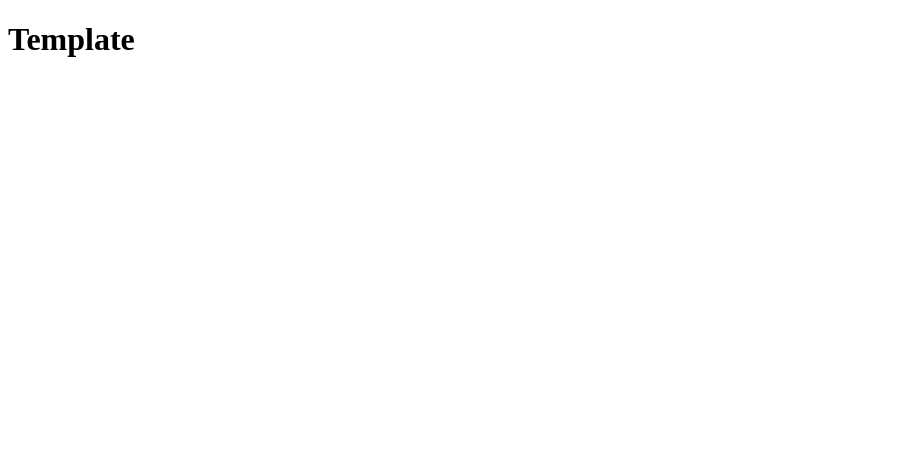
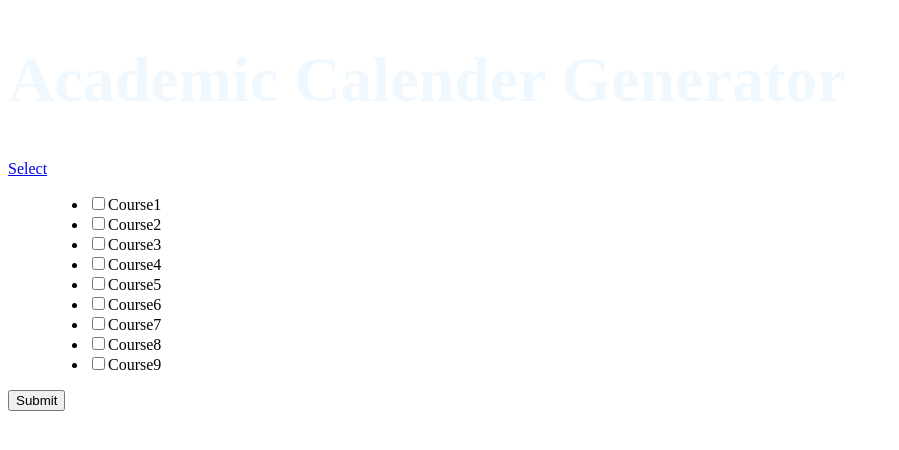
Before and after one commit to agaSiddhi/Time-Table-Generator, a Flask app: page / in a window 1280 px wide. Before the commit the part shown is almost empty. Shown: the top 450 px of the page, without its empty margins (0-899 px from the left). Run offline with Flask 2, Linux system fonts and the light colour scheme; some libraries are stand-ins or nearby versions.

Commit message:
index.html modified

```diff
--- a/templates/index.html
+++ b/templates/index.html
@@ -1,12 +1,42 @@
 <!DOCTYPE html>
-<html lang="en">
+<html lang="en" >
 <head>
-    <meta charset="UTF-8">
-    <meta http-equiv="X-UA-Compatible" content="IE=edge">
-    <meta name="viewport" content="width=device-width, initial-scale=1.0">
-    <title>Time Table Generator</title>
+  <meta charset="UTF-8">
+  <title>Academic Calender</title>
+  <link rel="stylesheet" href="style.css">
 </head>
 <body>
-    <h1>Template</h1>
+
+        <h1 style="color:aliceblue; font-size:4em; font-weight:bold; font: Arial"> Academic Calender Generator</h1>
+
+
+    <dl class="dropdown">
+        <dt>
+            <a href="#">
+                <span class="hide">Select</span>
+                <p class="list"></p>
+            </a>
+        </dt>
+        <dd>
+            <div class="multiselect">
+                <ul>
+                    <li><input type="checkbox" value="Course1" />Course1</li>
+                    <li><input type="checkbox" value="Course2" />Course2</li>
+                    <li><input type="checkbox" value="Course3" />Course3</li>
+                    <li><input type="checkbox" value="Course4" />Course4</li>
+                    <li><input type="checkbox" value="Course5" />Course5</li>
+                    <li><input type="checkbox" value="Course6" />Course6</li>
+                    <li><input type="checkbox" value="Course7" />Course7</li>
+                    <li><input type="checkbox" value="Course8" />Course8</li>
+                    <li><input type="checkbox" value="Course9" />Course9</li>
+                </ul>
+            </div>
+        </dd>
+        <button>Submit</button>
+    </dl>
+
+<script src='https://cdnjs.cloudflare.com/ajax/libs/jquery/2.1.3/jquery.min.js'></script>
+<script  src="script.js"></script>
+
 </body>
 </html>
```
Also changed, not shown: index.html (added).
